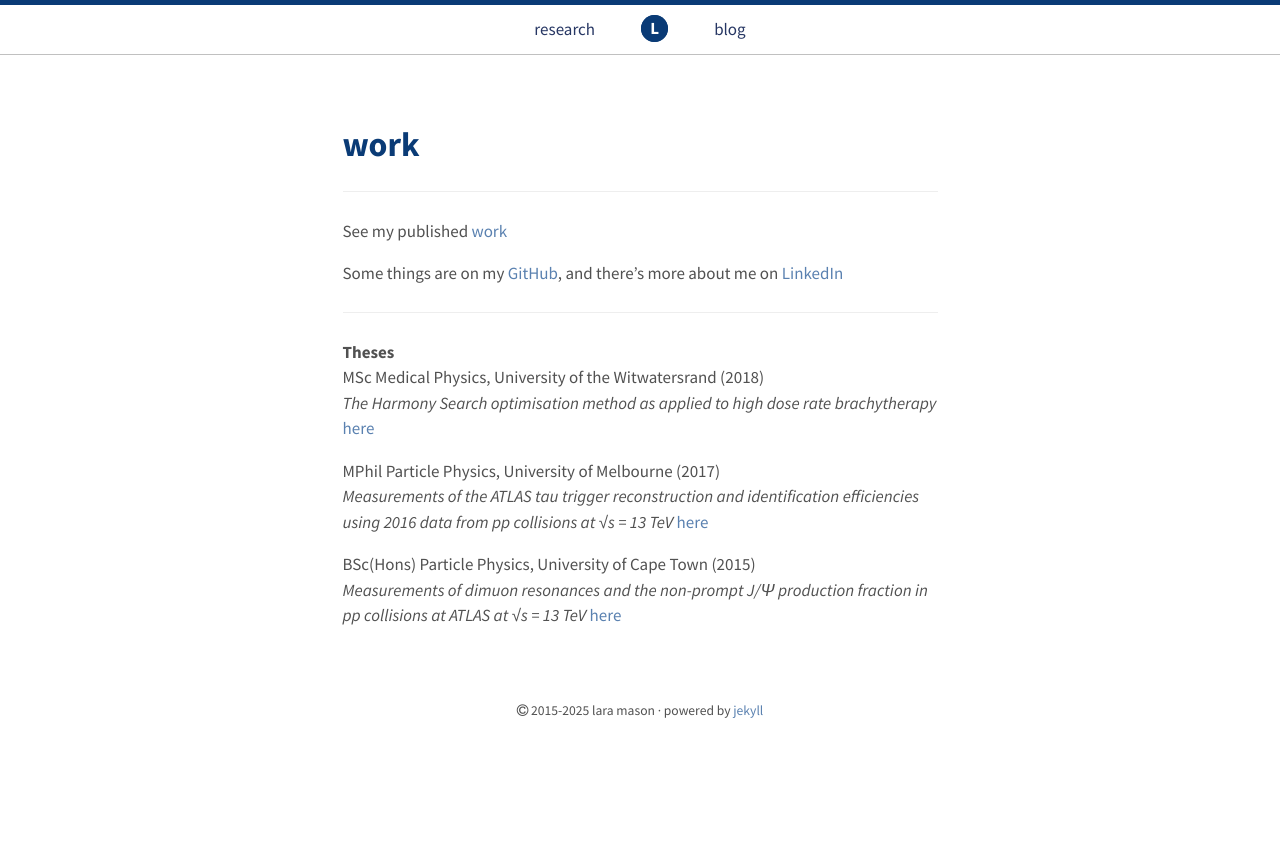
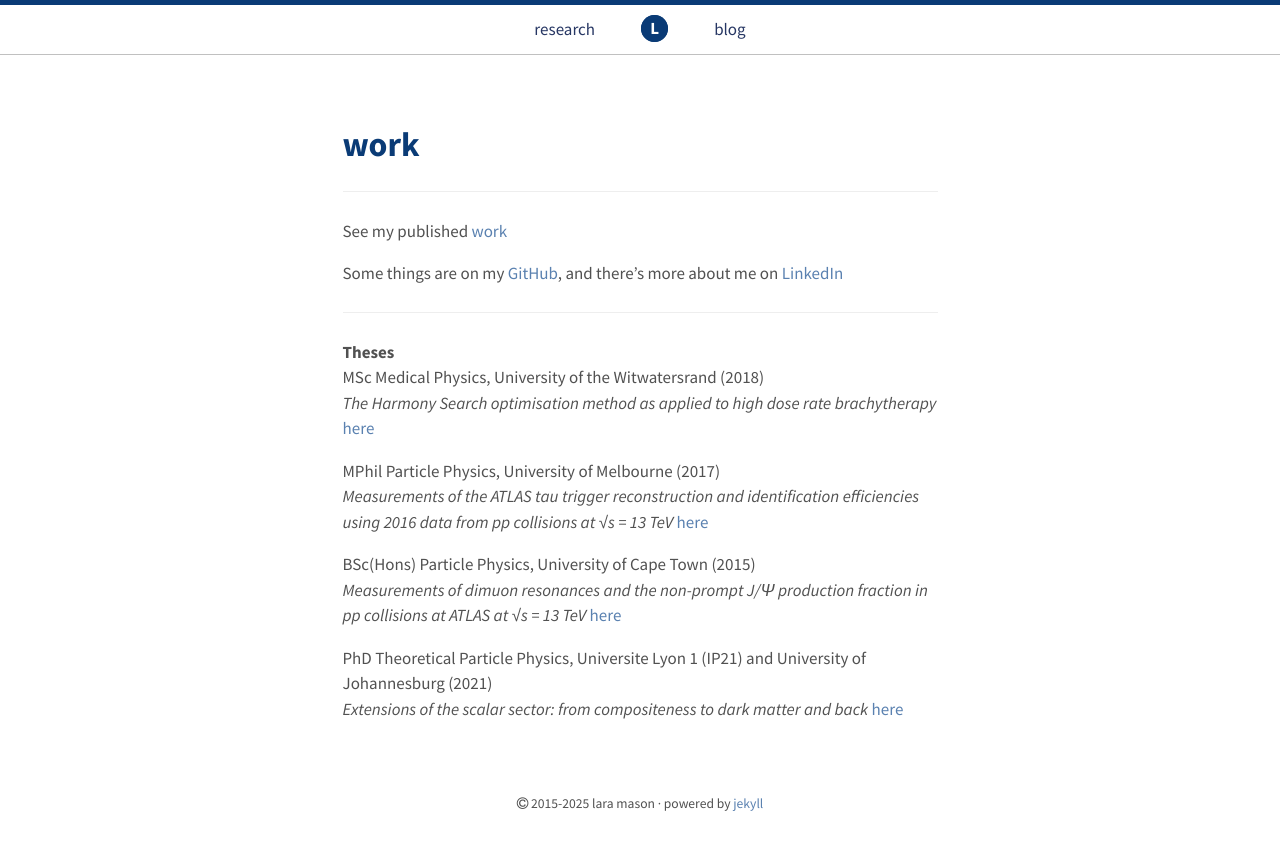
Before and after one commit to lhmason/lhmason.github.io, a Jekyll site: the page built from research.md, in a window 1280 px wide. Shown: the top 850 px of the page. Built offline with Jekyll 4.4.1, drawn with Linux system fonts in a browser that asks for light colours.

Commit message:
Update research.md

```diff
--- a/research.md
+++ b/research.md
@@ -32,4 +32,8 @@ reconstruction and identification efficiencies using
 the non-prompt J/Ψ production fraction in
     pp collisions at ATLAS at √s = 13 TeV </i> <a href="{{ site.baseurl }}/BScHons.pdf">here</a>
  </p>
+   <p>
+ PhD Theoretical Particle Physics, Universite Lyon 1 (IP21) and University of Johannesburg (2021) <br>
+   <i> Extensions of the scalar sector: from compositeness to dark matter and back </i> <a href="{{ site.baseurl }}/PhD.pdf">here</a>
+ </p>
 </div>
```
